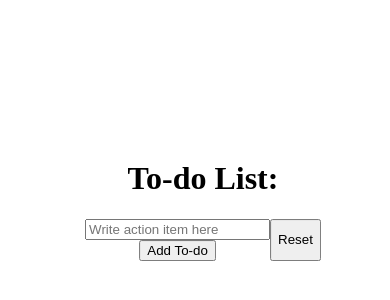
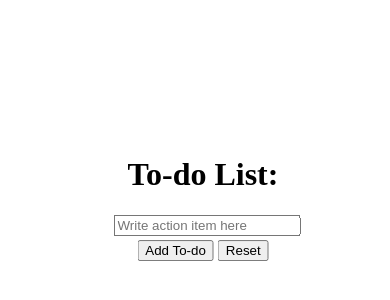
Before and after one commit to dabyzness/dom-todo-lab, a plain HTML site: page index.html in a window 390 px wide. Shown: the part 222-522 px from the top of the page. Drawn offline with Linux system fonts and the light colour scheme.

Commit message:
change style when screen width less than 670px

```diff
--- a/index.html
+++ b/index.html
@@ -18,8 +18,8 @@
           placeholder="Write action item here"
         />
         <button id="submit-button" type="submit">Add To-do</button>
+        <button id="reset">Reset</button>
       </form>
-      <button id="reset">Reset</button>
     </div>
     <ul id="todo-list"></ul>
   </body>
--- a/styles/style.css
+++ b/styles/style.css
@@ -16,3 +16,18 @@ ul {
   transform: translateX(25%);
   height: 100%;
 }
+
+@media screen and (max-width: 670px) {
+  button {
+    margin: 0.25rem auto;
+  }
+
+  input {
+    display: block;
+    width: 100%;
+  }
+
+  ul {
+    transform: translateX(0%);
+  }
+}
```
